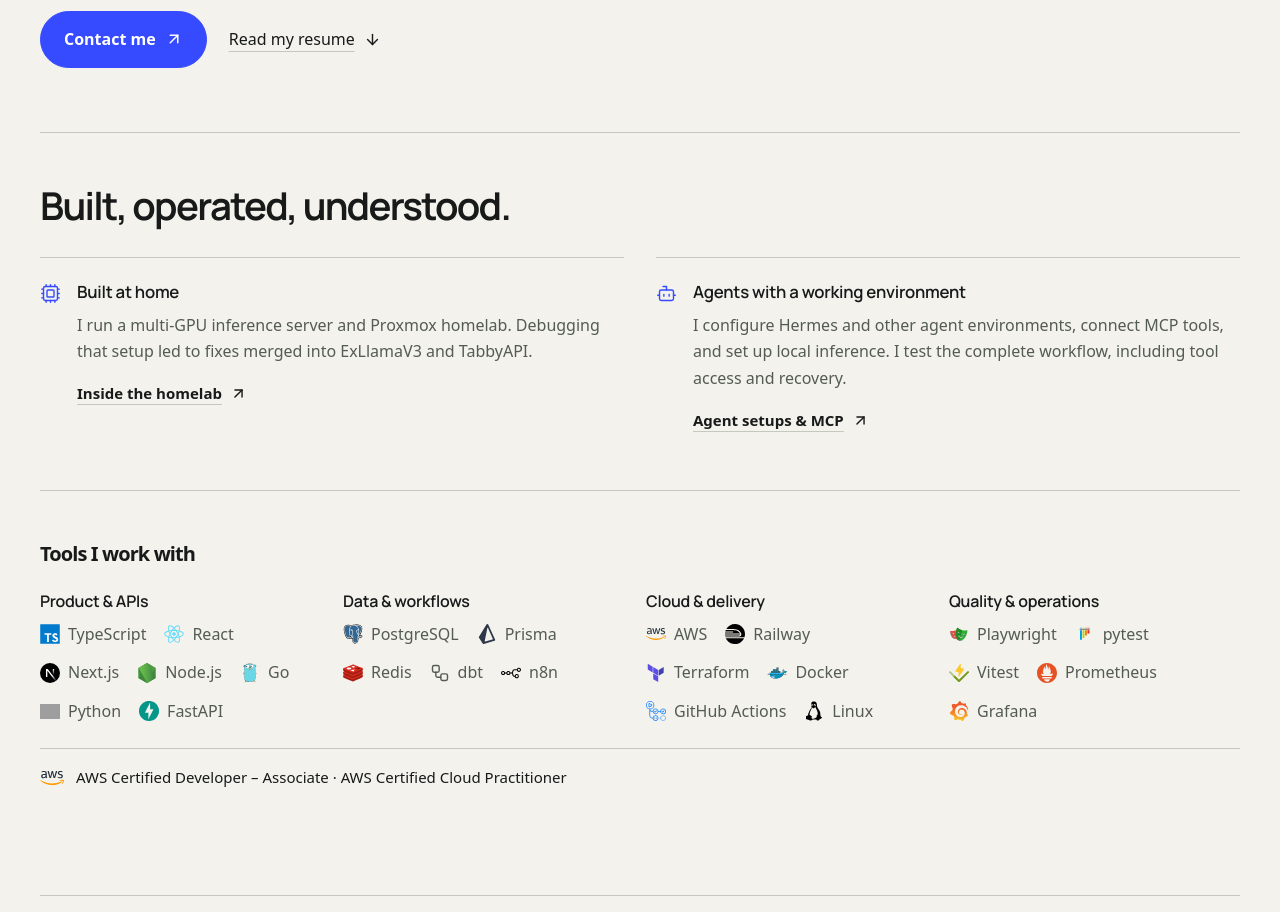
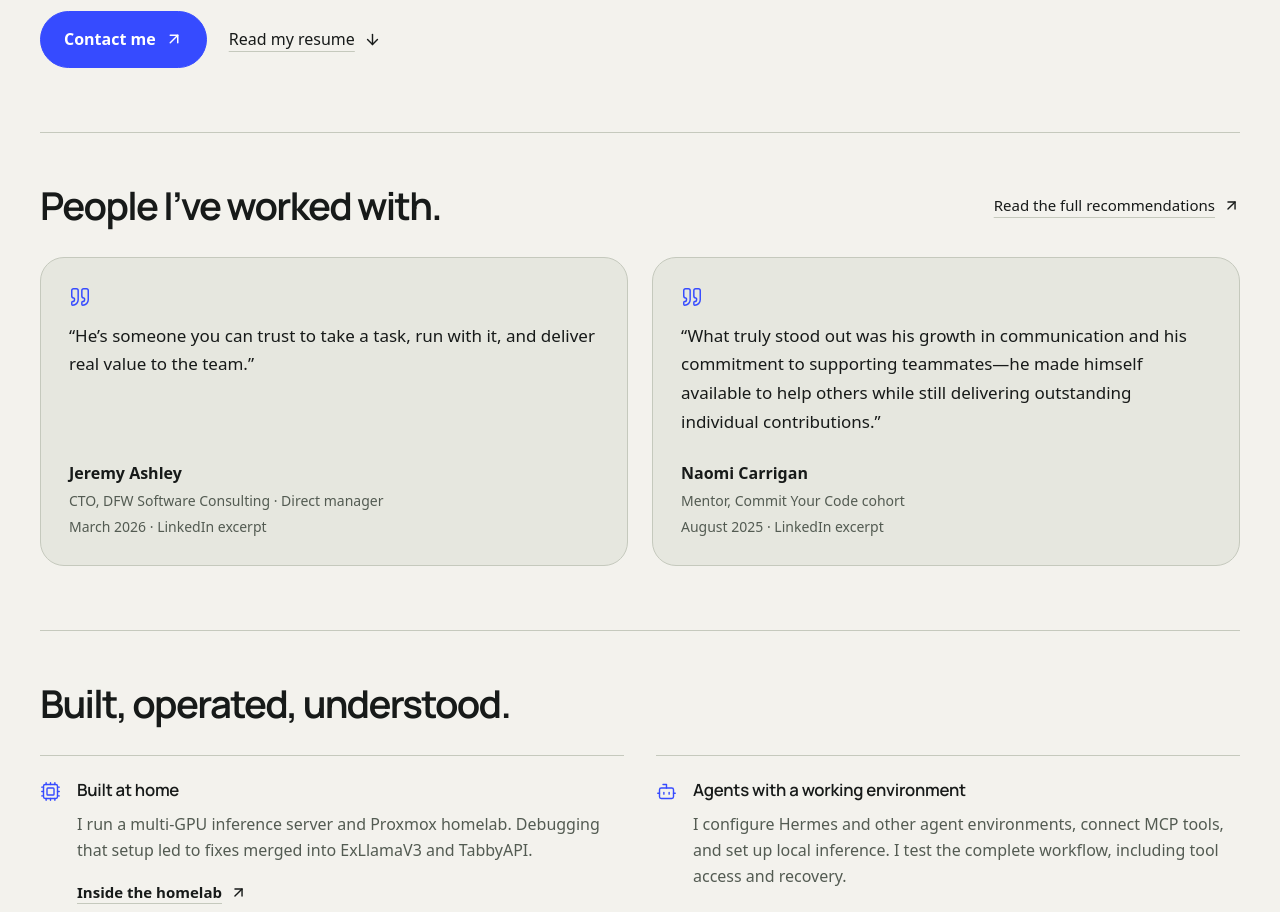
Before and after one commit to DailyDisco/react-portfolio-website, a React (Create React App) app: page /about in a window 1280 px wide. Shown: the part 880-1792 px from the top of the page. Built offline with nearby package versions, Linux system fonts and the light colour scheme; grey boxes are pictures that could not be loaded.

Commit message:
feat: add attributed recommendations to about page

```diff
--- a/src/components/About/index.js
+++ b/src/components/About/index.js
@@ -1,9 +1,38 @@
 import PageSurface from '../PageSurface'
 import NextChapter from '../NextChapter'
-import { ArrowDown, ArrowUpRight, Bot, Cpu, Languages } from 'lucide-react'
+import {
+  ArrowDown,
+  ArrowUpRight,
+  Bot,
+  Cpu,
+  Languages,
+  Quote,
+} from 'lucide-react'
 import { Link } from 'react-router-dom'
 import TechStack, { TechIcon } from '../TechStack'
 import './style.css'
+
+const recommendationsUrl =
+  'https://www.linkedin.com/in/developerdiego/details/recommendations/'
+
+const recommendations = [
+  {
+    author: 'Jeremy Ashley',
+    relationship: 'CTO, DFW Software Consulting · Direct manager',
+    date: '2026-03-27',
+    dateLabel: 'March 2026',
+    quote:
+      'He’s someone you can trust to take a task, run with it, and deliver real value to the team.',
+  },
+  {
+    author: 'Naomi Carrigan',
+    relationship: 'Mentor, Commit Your Code cohort',
+    date: '2025-08-19',
+    dateLabel: 'August 2025',
+    quote:
+      'What truly stood out was his growth in communication and his commitment to supporting teammates—he made himself available to help others while still delivering outstanding individual contributions.',
+  },
+]
 
 export default function About() {
   return (
@@ -89,6 +118,43 @@ export default function About() {
               <span>September 2025 - Present</span>
             </div>
           </aside>
+        </div>
+      </section>
+      <section
+        className="page-panel about-recommendations"
+        aria-labelledby="about-recommendations-heading"
+      >
+        <div className="about-recommendations-heading">
+          <h2
+            id="about-recommendations-heading"
+            className="about-secondary-title"
+          >
+            People I’ve worked with.
+          </h2>
+          <a className="text-link" href={recommendationsUrl}>
+            Read the full recommendations
+            <ArrowUpRight size={17} aria-hidden="true" />
+          </a>
+        </div>
+        <div className="about-recommendations-grid">
+          {recommendations.map((recommendation) => (
+            <figure
+              className="about-recommendation"
+              key={recommendation.author}
+            >
+              <Quote size={22} strokeWidth={1.6} aria-hidden="true" />
+              <blockquote cite={recommendationsUrl}>
+                <p>“{recommendation.quote}”</p>
+              </blockquote>
+              <figcaption>
+                <strong>{recommendation.author}</strong>
+                <span>{recommendation.relationship}</span>
+                <time dateTime={recommendation.date}>
+                  {recommendation.dateLabel} · LinkedIn excerpt
+                </time>
+              </figcaption>
+            </figure>
+          ))}
         </div>
       </section>
       <section
--- a/src/components/About/style.css
+++ b/src/components/About/style.css
@@ -59,6 +59,78 @@
 .about-page .about-secondary-title {
   font: 650 clamp(1.7rem, 3vw, 2.7rem) / 1.3 var(--display-font);
   margin-bottom: 26px;
+}
+
+.about-recommendations-heading {
+  display: flex;
+  align-items: center;
+  justify-content: space-between;
+  gap: 12px 28px;
+  flex-wrap: wrap;
+  margin-bottom: 26px;
+}
+
+.about-page .about-recommendations-heading h2 {
+  margin-bottom: 0;
+}
+
+.about-recommendations-heading a {
+  display: inline-flex;
+  align-items: center;
+  gap: 8px;
+  min-height: 44px;
+  font-size: 0.9375rem;
+}
+
+.about-recommendations-heading a svg {
+  flex-shrink: 0;
+}
+
+.about-recommendations-grid {
+  display: grid;
+  grid-template-columns: repeat(2, minmax(0, 1fr));
+  gap: 24px;
+}
+
+.about-recommendation {
+  display: flex;
+  flex-direction: column;
+  align-items: flex-start;
+  margin: 0;
+  padding: 28px;
+  border: 1px solid var(--brand-edge);
+  border-radius: var(--radius-card);
+  background: var(--brand-surface);
+}
+
+.about-recommendation > svg {
+  color: var(--brand-accent-ink);
+  margin-bottom: 14px;
+}
+
+.about-recommendation blockquote {
+  margin: 0 0 24px;
+}
+
+.about-page .about-recommendation blockquote p {
+  margin: 0;
+  color: var(--brand-ink);
+  font: 450 1.0625rem / 1.7 var(--font);
+}
+
+.about-recommendation figcaption {
+  display: grid;
+  gap: 4px;
+  margin-top: auto;
+  font-size: 0.875rem;
+  line-height: 1.55;
+  color: var(--brand-muted);
+}
+
+.about-recommendation figcaption strong {
+  color: var(--brand-ink);
+  font-size: 1rem;
+  font-weight: 600;
 }
 
 .about-page .about-personal-note {
@@ -244,6 +316,15 @@
 }
 
 @media (max-width: 540px) {
+  .about-recommendations-grid {
+    grid-template-columns: minmax(0, 1fr);
+    gap: 16px;
+  }
+
+  .about-recommendation {
+    padding: 22px;
+  }
+
   .about-story-intro {
     grid-template-columns: 112px minmax(0, 1fr);
     gap: 18px;
```
Also changed, not shown: 2 other files (tests, documents, lock files or other folders).
